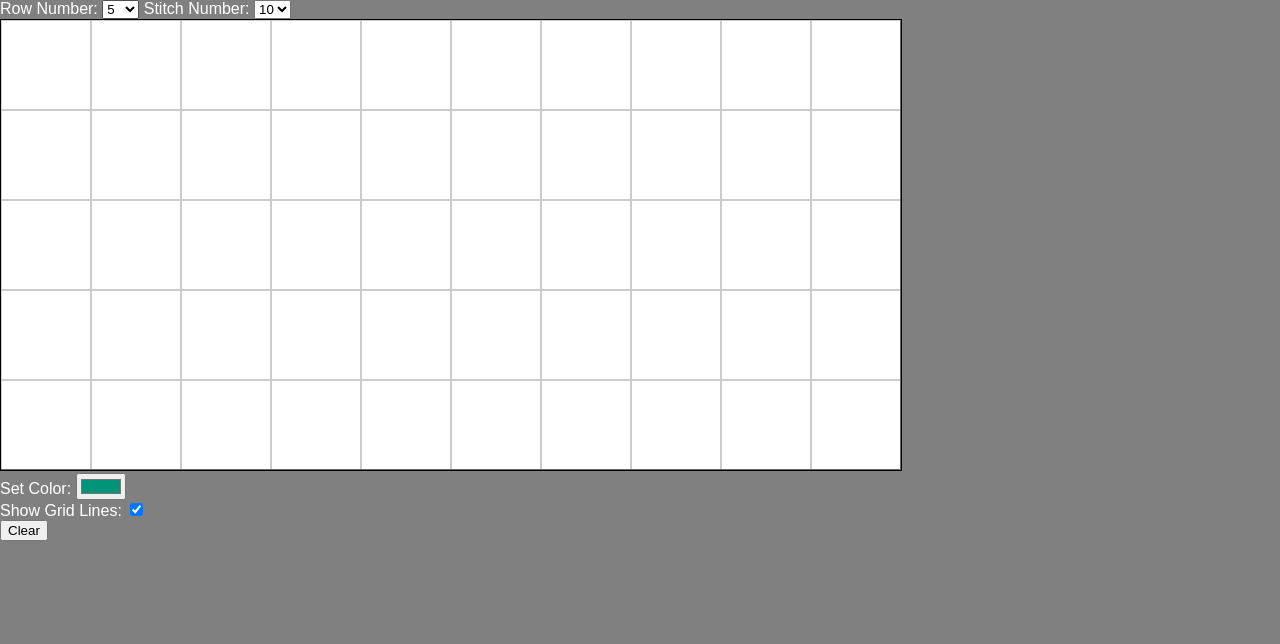
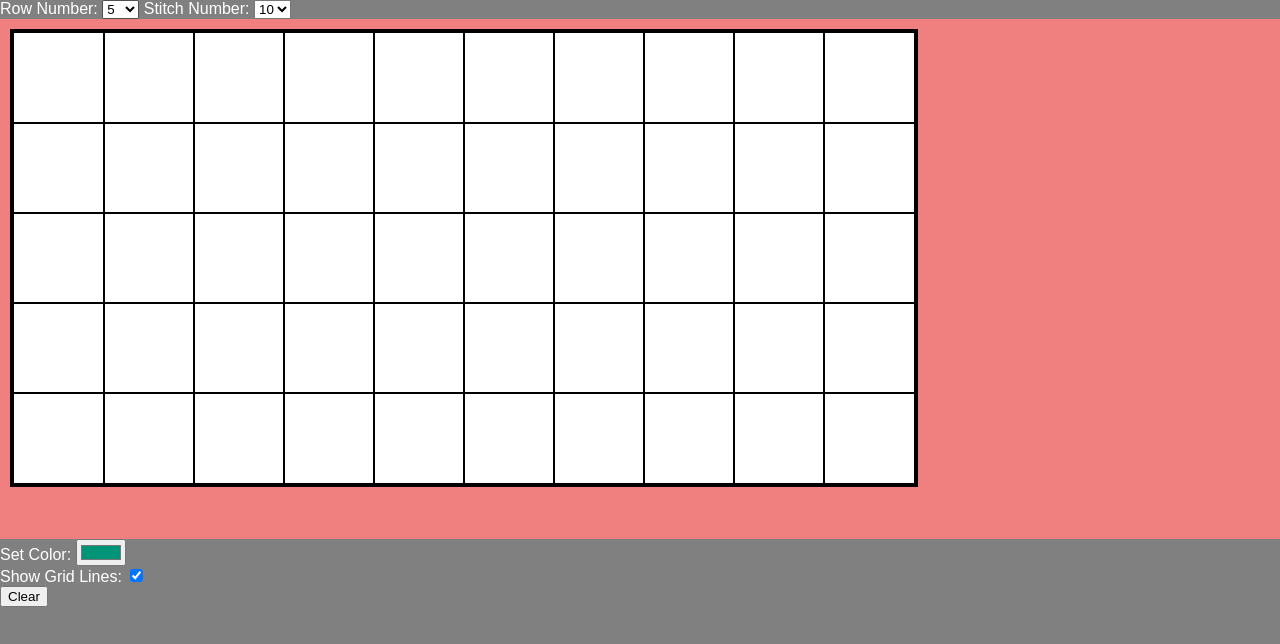
Before and after one commit to simonpartridge86/knitpicker, a website with bundled scripts: page src/index.html in a window 1280 px wide. Built offline with nearby package versions, Linux system fonts and the light colour scheme.

Commit message:
overhauled gridlines to use canvas

```diff
--- a/src/index.html
+++ b/src/index.html
@@ -14,26 +14,26 @@
   <body>
     <div>
       <div>
-        <label for="row-number">Row Number:</label>
-        <select id="row-number"></select>
-        <label for="stitch-number">Stitch Number:</label>
-        <select id="stitch-number"></select>
+        <label for="rowNum">Row Number:</label>
+        <select id="rowNum"></select>
+        <label for="stitchNum">Stitch Number:</label>
+        <select id="stitchNum"></select>
       </div>
     </div>
-    <div>
-      <div id="grid"></div>
-      <canvas width="900" height="450" id="canvas"></canvas>
+    <div id="canvasContainer">
+      <canvas width="900" height="450" id="colorCanvas"></canvas>
+      <canvas width="900" height="450" id="gridCanvas"></canvas>
     </div>
     <div>
-      <label for="color-input">Set Color:</label>
-      <input type="color" id="color-input" />
+      <label for="colorInput">Set Color:</label>
+      <input type="color" id="colorInput" />
     </div>
     <div>
-      <label for="toggle-grid">Show Grid Lines:</label>
-      <input type="checkbox" id="toggle-grid" checked />
+      <label for="toggleGrid">Show Grid Lines:</label>
+      <input type="checkbox" id="toggleGrid" checked />
     </div>
     <div>
-      <button type="button" id="clear-button">Clear</button>
+      <button type="button" id="clearButton">Clear</button>
     </div>
     <script type="module" src="./main.ts" defer></script>
   </body>
--- a/src/main.ts
+++ b/src/main.ts
@@ -1,48 +1,62 @@
-const canvas = document.getElementById("canvas") as HTMLCanvasElement;
-const gridLines = document.getElementById("grid") as HTMLDivElement;
-const colorInput = document.getElementById("color-input") as HTMLInputElement;
-const toggleGrid = document.getElementById("toggle-grid") as HTMLInputElement;
-const clearButton = document.getElementById(
-  "clear-button"
-) as HTMLButtonElement;
-const drawingContext = canvas.getContext("2d") as CanvasRenderingContext2D;
+// Element selection
+const colorCanvas = document.getElementById("colorCanvas") as HTMLCanvasElement;
+const gridCanvas = document.getElementById("gridCanvas") as HTMLCanvasElement;
+const colorInput = document.getElementById("colorInput") as HTMLInputElement;
+const toggleGrid = document.getElementById("toggleGrid") as HTMLInputElement;
+const clearButton = document.getElementById("clearButton") as HTMLButtonElement;
+const drawingContext = colorCanvas.getContext("2d") as CanvasRenderingContext2D;
+const gridContext = gridCanvas.getContext("2d") as CanvasRenderingContext2D;
 const stitchNumberSelectMenu = document.getElementById(
-  "stitch-number"
+  "stitchNum"
 ) as HTMLSelectElement;
 const rowNumberSelectMenu = document.getElementById(
-  "row-number"
+  "rowNum"
 ) as HTMLSelectElement;
 
+// Constant definitions
 const DEFAULT_STITCH_NUMBER = 10;
 const DEFAULT_ROW_NUMBER = 5;
 const MAX_STITCH_NUMBER = 50;
 const MAX_ROW_NUMBER = 20;
-const pixelWidth = canvas.width / DEFAULT_STITCH_NUMBER;
-const pixelHeight = canvas.height / DEFAULT_ROW_NUMBER;
+const pixelWidth = colorCanvas.width / DEFAULT_STITCH_NUMBER;
+const pixelHeight = colorCanvas.height / DEFAULT_ROW_NUMBER;
 const colorHistory = {} as Record<string, string>;
 
 // Set default color
 colorInput.value = "#009578";
 
-// Initialize the canvas background
+// Initialize color canvas background
 drawingContext.fillStyle = "#ffffff";
-drawingContext.fillRect(0, 0, canvas.width, canvas.height);
+drawingContext.fillRect(0, 0, colorCanvas.width, colorCanvas.height);
 
 // Setup grid lines
-const updateGrid = (stitchNumber: number, rowNumber: number) => {
-  gridLines.style.width = `${canvas.width}px`;
-  gridLines.style.height = `${canvas.height}px`;
-  gridLines.style.gridTemplateColumns = `repeat(${stitchNumber}, 1fr)`;
-  gridLines.style.gridTemplateRows = `repeat(${rowNumber}, 1fr)`;
+function drawGrid(stitchNumber: number, rowNumber: number) {
+  gridContext.clearRect(0, 0, gridCanvas.width, gridCanvas.height);
 
-  [...Array(stitchNumber * rowNumber)].forEach(() =>
-    gridLines.insertAdjacentHTML("beforeend", "<div></div>")
-  );
-};
+  const stitchWidth = gridCanvas.width / stitchNumber;
+  const rowHeight = gridCanvas.height / rowNumber;
 
-updateGrid(DEFAULT_STITCH_NUMBER, DEFAULT_ROW_NUMBER);
+  gridContext.strokeStyle = "#000000";
+  gridContext.lineWidth = 2;
 
-// Setup select menus
+  for (let i = 1; i < stitchNumber; i++) {
+    gridContext.beginPath();
+    gridContext.moveTo(i * stitchWidth, 0);
+    gridContext.lineTo(i * stitchWidth, gridCanvas.height);
+    gridContext.stroke();
+  }
+
+  for (let i = 1; i < rowNumber; i++) {
+    gridContext.beginPath();
+    gridContext.moveTo(0, i * rowHeight);
+    gridContext.lineTo(gridCanvas.width, i * rowHeight);
+    gridContext.stroke();
+  }
+}
+
+drawGrid(DEFAULT_STITCH_NUMBER, DEFAULT_ROW_NUMBER);
+
+// Setup stitch/row select menus
 {
   [...Array(MAX_STITCH_NUMBER)].forEach((_, i) =>
     stitchNumberSelectMenu.insertAdjacentHTML(
@@ -61,13 +75,13 @@ updateGrid(DEFAULT_STITCH_NUMBER, DEFAULT_ROW_NUMBER);
   );
 }
 
-function handleCanvasMousedown(e: MouseEvent) {
+function handleCanvasClick(e: MouseEvent) {
   // Ensure user is using their primary mouse button
   if (e.button !== 0) {
     return;
   }
 
-  const canvasBoundingRect = canvas.getBoundingClientRect();
+  const canvasBoundingRect = colorCanvas.getBoundingClientRect();
   const x = e.clientX - canvasBoundingRect.left;
   const y = e.clientY - canvasBoundingRect.top;
   const cellX = Math.floor(x / pixelWidth);
@@ -83,36 +97,37 @@ function handleCanvasMousedown(e: MouseEvent) {
   }
 }
 
-const handleClearButtonClick = () => {
+function handleClearCanvas() {
   const yes = confirm("Are you sure you wish to clear the canvas?");
 
   if (!yes) return;
 
   drawingContext.fillStyle = "#ffffff";
-  drawingContext.fillRect(0, 0, canvas.width, canvas.height);
-};
+  drawingContext.fillRect(0, 0, colorCanvas.width, colorCanvas.height);
+}
 
-const handleToggleGrid = () => {
-  gridLines.style.display = toggleGrid.checked ? "" : "none";
-};
+function handleToggleGrid(e: Event) {
+  const isChecked = (e.target as HTMLInputElement).checked;
+  gridCanvas.style.display = isChecked ? "" : "none";
+}
 
-const fillCell = (cellX: number, cellY: number) => {
+function fillCell(cellX: number, cellY: number) {
   const startX = cellX * pixelWidth;
   const startY = cellY * pixelHeight;
 
   drawingContext.fillStyle = colorInput.value;
   drawingContext.fillRect(startX, startY, pixelWidth, pixelHeight);
   colorHistory[`${cellX}_${cellY}`] = colorInput.value;
-};
+}
 
-const onDimensionsChange = () => {
+function onDimensionsChange() {
   const currentStitchNumber = parseInt(stitchNumberSelectMenu.value, 10);
   const currentRowNumber = parseInt(rowNumberSelectMenu.value, 10);
-  updateGrid(currentStitchNumber, currentRowNumber);
-};
+  drawGrid(currentStitchNumber, currentRowNumber);
+}
 
-canvas.addEventListener("mousedown", handleCanvasMousedown);
-clearButton.addEventListener("click", handleClearButtonClick);
+colorCanvas.addEventListener("mousedown", handleCanvasClick);
+clearButton.addEventListener("click", handleClearCanvas);
 toggleGrid.addEventListener("change", handleToggleGrid);
 stitchNumberSelectMenu.addEventListener("change", onDimensionsChange);
 rowNumberSelectMenu.addEventListener("change", onDimensionsChange);
--- a/src/styles.css
+++ b/src/styles.css
@@ -3,22 +3,27 @@ body {
   font-family: Arial, sans-serif;
   margin: 0;
   padding: 0;
-  box-sizing: border-box;
   background: grey;
   color: white;
+  box-sizing: border-box;
 }
 
-#canvas {
+#canvasContainer {
+  position: relative;
+  background-color: lightcoral;
+  height: 500px;
+  width: 100%;
+  padding: 10px;
+}
+
+#colorCanvas {
+  position: absolute;
+  border: 4px solid black;
   cursor: url(../images/custom-crosshair.png) 12 12, pointer;
 }
 
-#grid {
-  display: grid;
+#gridCanvas {
+  position: absolute;
+  border: 4px solid black;
   pointer-events: none;
-  position: absolute;
-  border: 1px solid black;
-
-  div {
-    border: 1px solid rgba(0, 0, 0, 0.2);
-  }
 }
```
